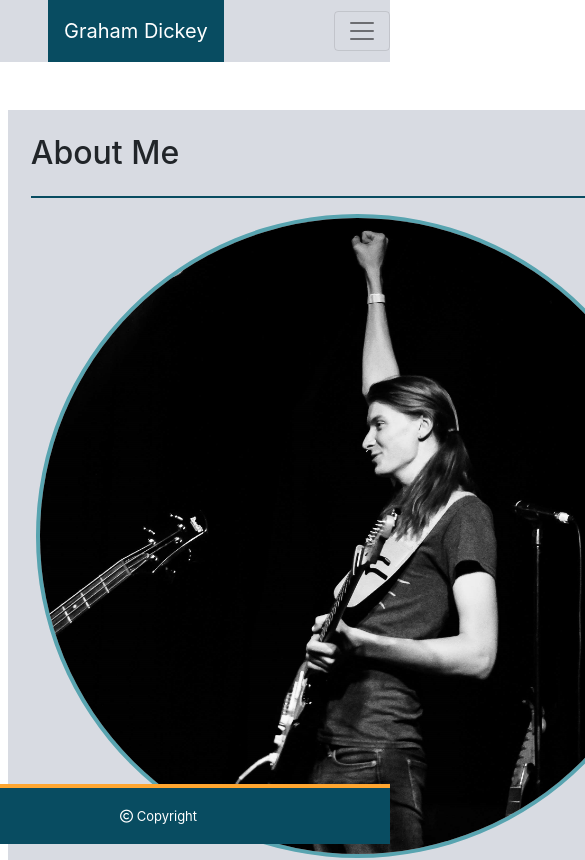
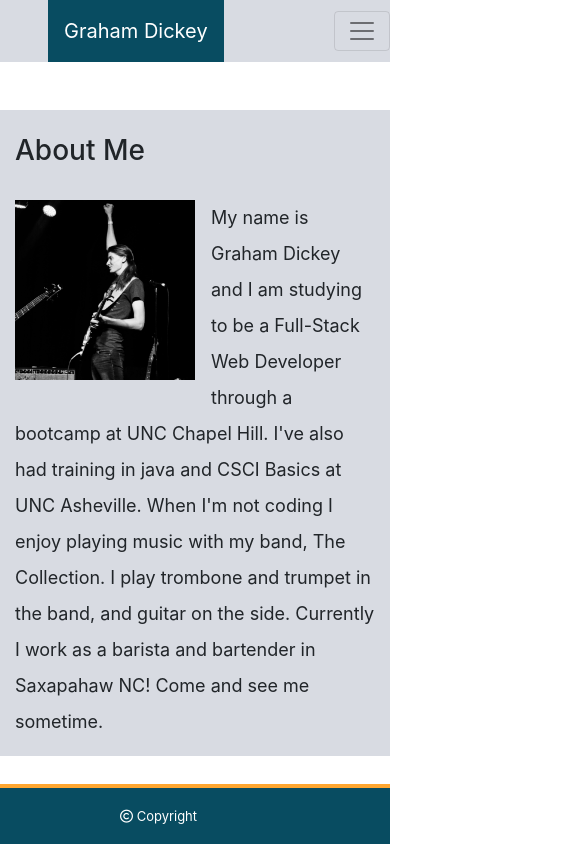
Before and after one commit to gdickey273/gdickey273.github.io.original, a plain HTML site: page index.html in a window 390 px wide. Shown: the top 860 px of the page, 585 px wide, since content can reach past the window. Drawn offline with nearby package versions, Linux system fonts and the light colour scheme; files that its build step writes are made by us from their sources.

Commit message:
re implemented main body to be more responsive

```diff
--- a/assets/css/index-style.css
+++ b/assets/css/index-style.css
@@ -24,7 +24,20 @@ p{
   color: #084C61 !important;
 }
 
-.about-me{
+.about{
+  background-color: #D8DBE2;
+}
+
+
+
+
+.about img{
+  width: 50%;
+  height: auto;
+  float: left;
+
+}
+/* .about-me{
   background-color: #D8DBE2;
   width: 700px;
   float: left;
@@ -40,7 +53,7 @@ hr.solid{
   border-radius: 50%;
   border: 4px solid #58a4b0;
   float: left;
-}
+} */
 
 
 .footer {
--- a/index.html
+++ b/index.html
@@ -36,7 +36,21 @@
     </div>
   </nav>
 
-  <div class= "about-me m-5 container">
+  <main class="about container mt-5">
+    <div class="row">
+      <header class= "my-4 col-lg-8 col-md-8 col-sm-12 col-xs-12">
+        <h3>About Me</h3>
+      </header>
+    </div>
+    <div class = "row">
+      <div class= "col-lg-8 col-md-8 col-sm-12 col-xs-12">
+        <img class="mr-3" src="assets/images/pourhouse-me.JPG" alt="Graham Dickey">
+        <p>My name is Graham Dickey and I am studying to be a Full-Stack Web Developer through a bootcamp at UNC Chapel Hill. I've also had training in java and CSCI Basics at UNC Asheville. When I'm not coding I enjoy playing music with my band, The Collection. I play trombone and trumpet in the band, and guitar on the side. Currently I work as a barista and bartender in Saxapahaw NC! Come and see me sometime.</p>
+      </div>
+    </div>
+  </main>
+
+  <!-- <div class= "about-me m-5 container">
     <div class= "row">
       <div class= "about-me-header col-md-12 mt-3">
         <h2 class= "m-2">About Me</h2>
@@ -55,7 +69,7 @@
         <p>My name is Graham Dickey and I am studying to be a Full-Stack Web Developer through a bootcamp at UNC Chapel Hill. I've also had training in java and CSCI Basics at UNC Asheville. When I'm not coding I enjoy playing music with my band, The Collection. I play trombone and trumpet in the band, and guitar on the side. Currently I work as a barista and bartender in Saxapahaw NC! Come and see me sometime.</p>
       </div>
     </div>
-  </div>
+  </div> -->
 
 
   <footer class="footer">
```
